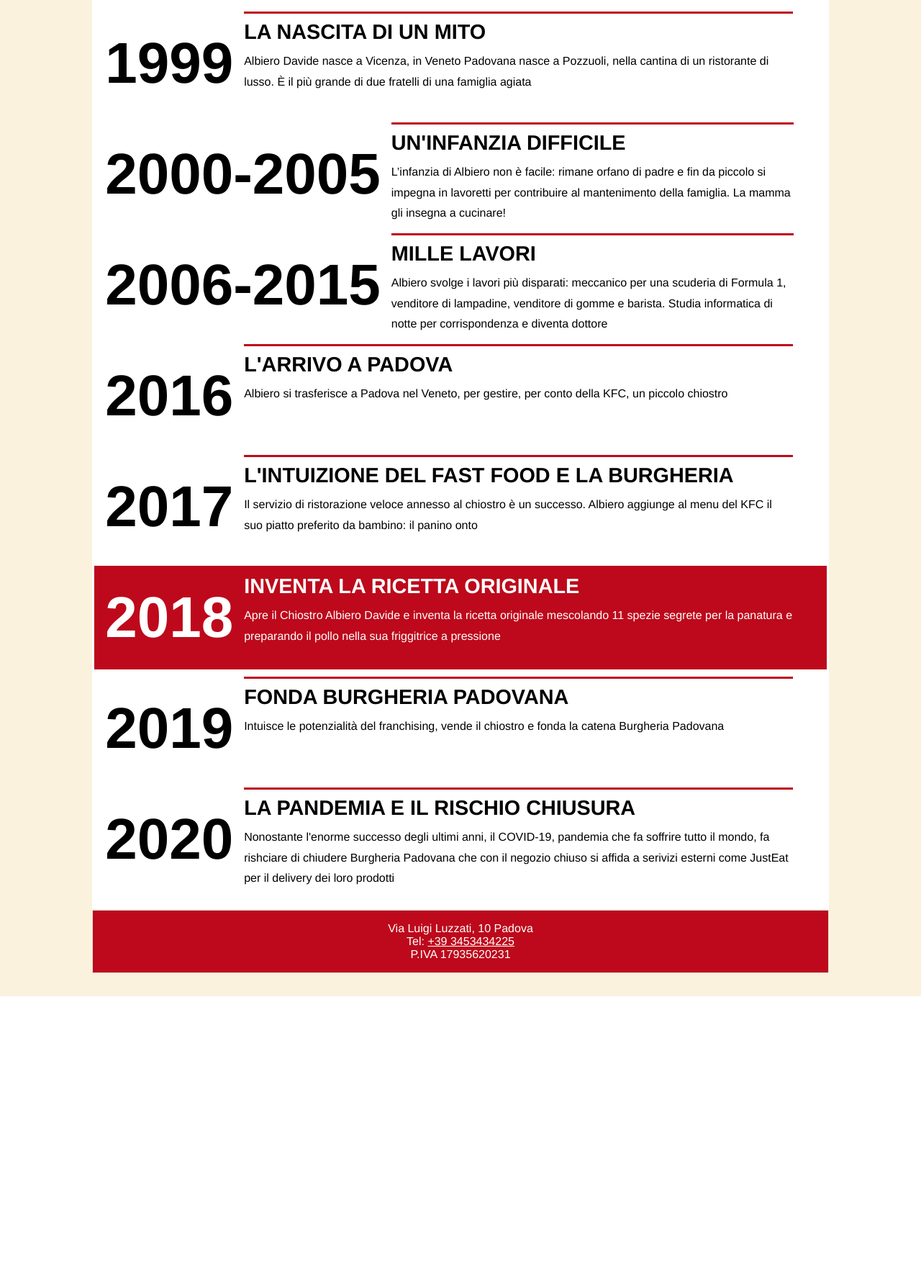
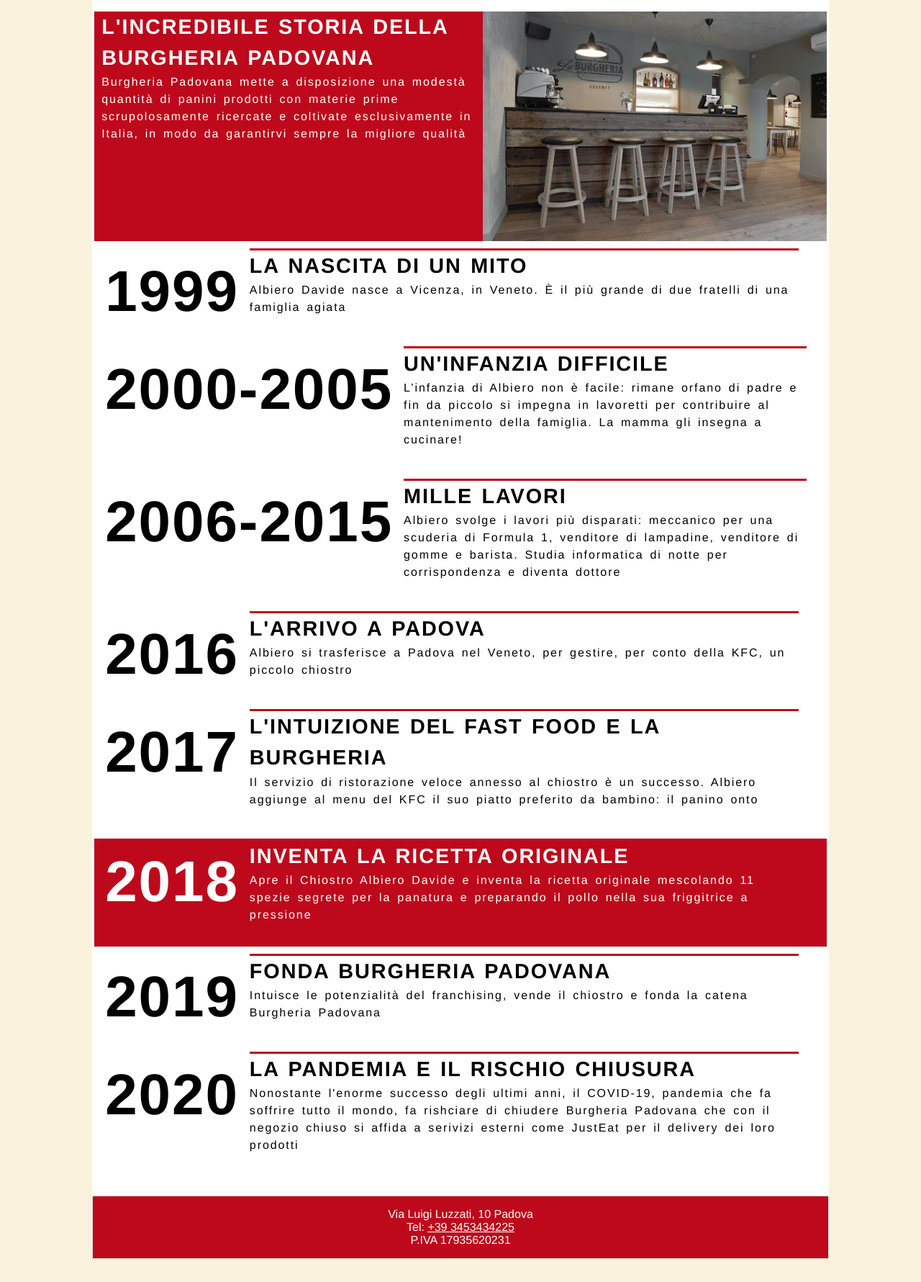
Before and after one commit to Edivad99/Burger-TecWeb, a PHP site: page /storia.html in a window 1280 px wide. Shown: the part 194-1975 px from the top of the page at 72% size. Before the commit the page ends 1578 px from the top, so only its background shows below. Run offline with PHP 8.4, Linux system fonts and the light colour scheme.

Commit message:
Aggiunta immagine su Storia.html
Aggiunta un'immagine nella pagina di Storia.html e aggiunto l'interlinea e fatto qualcosa per l'accessibilità

```diff
--- a/css/mobile.css
+++ b/css/mobile.css
@@ -147,6 +147,11 @@
     min-height: 7em;
     flex-direction: column;
 }
+
+#HistoryImg {
+    display: none;
+}
+
 .year {
     text-align: center;
 }
--- a/css/style.css
+++ b/css/style.css
@@ -123,8 +123,14 @@
 
 #contenutoGenerale {
     background-color: white;
-    line-height: 1.8;
+    line-height: 1.5;
+    letter-spacing: 0.12em;
+    word-spacing: 0.16em;
     padding: 1em 0.2em 1em 0.2em;
+}
+
+#contenutoGenerale p {
+    margin-bottom: 2em;
 }
 
 #immagineLocale {
@@ -268,6 +274,7 @@
     min-height: 7em;
     margin-bottom: 10px;
 }
+
 .importantarticle {
     background-color: var(--principale);
     color: white;
@@ -276,6 +283,22 @@
     min-height: 7em;
     margin-bottom: 10px;
 }
+
+#banner {
+    padding: 0px 10px;
+}
+
+#banner h3 {
+    text-transform: uppercase;
+    font-weight: 800;
+    font-size: 1.8em;
+}
+
+#HistoryImg {
+    width: 47%;
+    float: right;
+}
+
 .year {
     padding: 0px 15px;
     font-size: 5em;
--- a/storia.html
+++ b/storia.html
@@ -43,11 +43,18 @@
     </nav>
 
     <div id="contenutoGenerale">
+        <article class="importantarticle">
+            <div id="banner">
+                <h3>L'incredibile storia della Burgheria Padovana</h3>
+                <p>Burgheria Padovana mette a disposizione una modestà quantità di panini prodotti con materie prime scrupolosamente ricercate e coltivate esclusivamente in Italia, in modo da garantirvi sempre la migliore qualità</p>
+            </div>
+            <img id="HistoryImg" src="img/locale.jpg" alt="" />
+        </article>
         <article class="article">
             <h2 class="year">1999</h2>
             <div class="subtitle">
                 <h3>La nascita di un mito</h3>
-                <p>Albiero Davide nasce a Vicenza, in Veneto Padovana nasce a Pozzuoli, nella cantina di un ristorante di lusso. È il più grande di due fratelli di una famiglia agiata</p>
+                <p>Albiero Davide nasce a Vicenza, in Veneto. È il più grande di due fratelli di una famiglia agiata</p>
             </div>
         </article>
         <article class="article">
```
